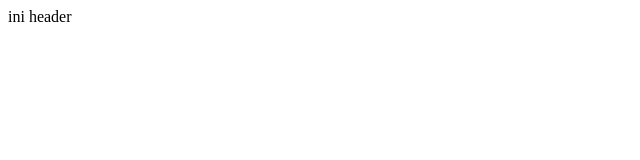
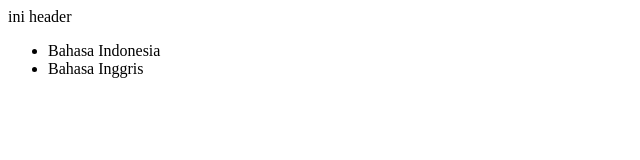
Before and after one commit to sayyif/perpustakaan, a plain HTML site: page index.html in a window 1280 px wide. Shown: the whole page, without its empty margins (0-640 px from the left). Drawn offline with Linux system fonts and the light colour scheme.

Commit message:
menambahkan data buku

```diff
--- a/index.html
+++ b/index.html
@@ -1,3 +1,7 @@
 <html>
   <hl>ini header </h1>
+  <ul>
+    <li>Bahasa  Indonesia</li>
+    <li>Bahasa Inggris</li>
+    </ul>
 </html>
```
